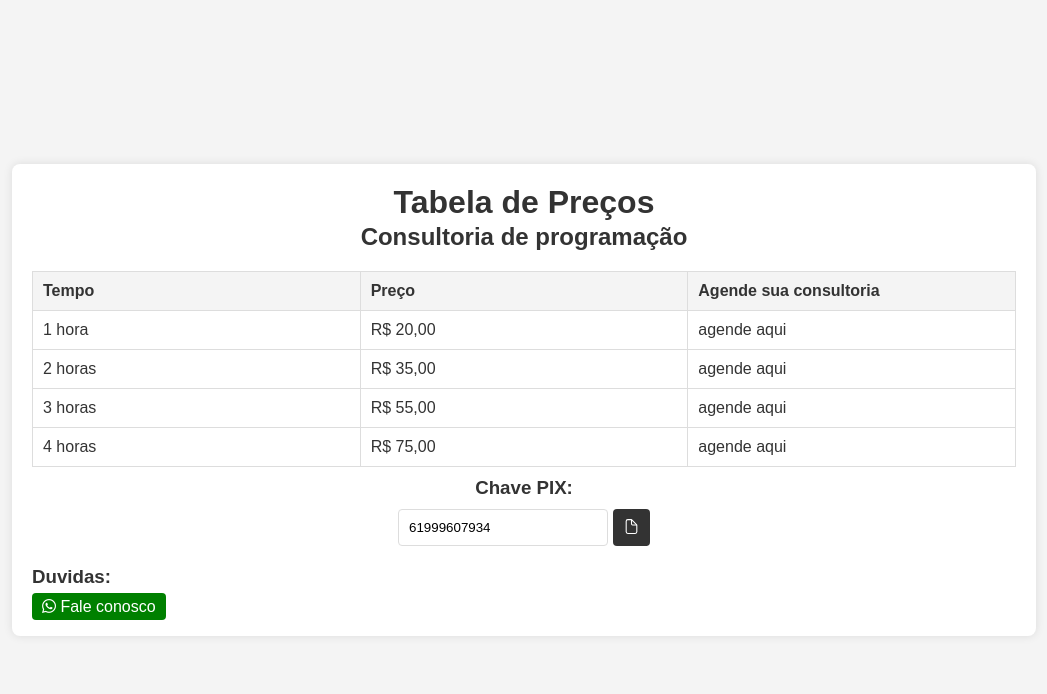
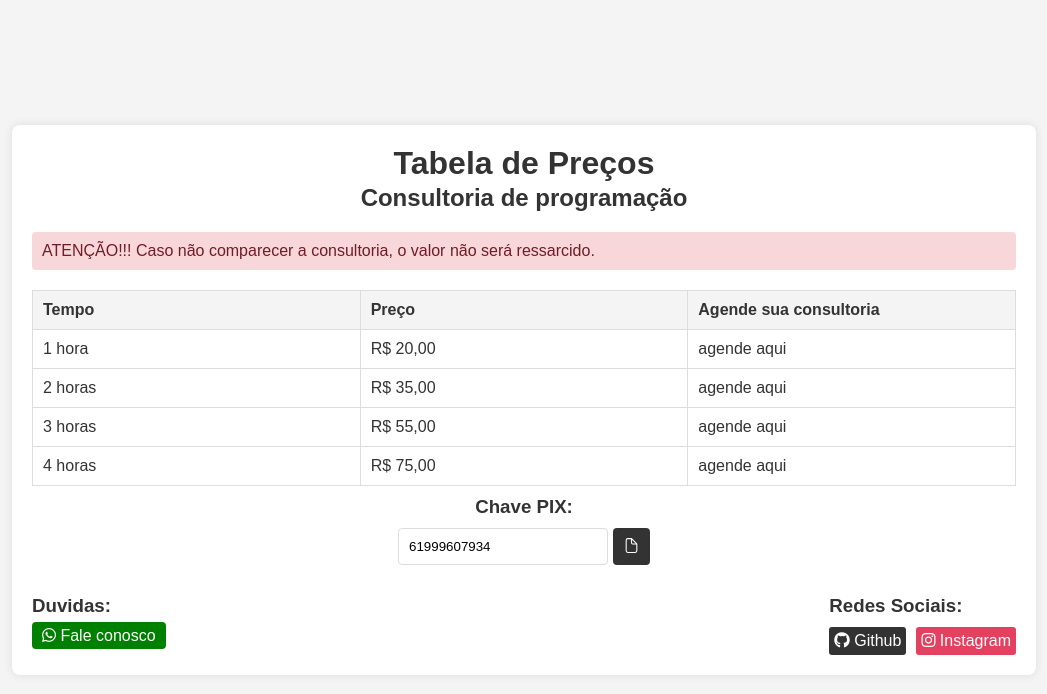
Before and after one commit to carlosvfb/consultoria-site, a plain HTML site: page index.html in a window 1280 px wide. Shown: the whole page, without its empty margins (116-1163 px from the left). Drawn offline with nearby package versions, Linux system fonts and the light colour scheme.

Commit message:
adicionando redes sociais e warning

```diff
--- a/index.html
+++ b/index.html
@@ -9,9 +9,10 @@
     <link rel="stylesheet" href="./src/css/style.css" />
   </head>
   <body>
-    <div class="container">
+    <main class="container">
       <h1>Tabela de Preços</h1>
       <h2>Consultoria de programação</h2>
+      <p class="warning">ATENÇÃO!!! Caso não comparecer a consultoria, o valor não será ressarcido.</p>
       <table>
         <thead>
           <tr>
@@ -50,11 +51,23 @@
             <button onclick="copyPixKey()"><ion-icon name="document-outline"></ion-icon></button>
         </div>
       </div>
-      <div class="duvidas">
-        <h3>Duvidas:</h3>
-        <a href="https://wa.me/5561999607934" target="_blank"><i class="fa-brands fa-whatsapp"></i> Fale conosco</a>
+      <div class="footer">
+        <div class="duvidas">
+          <h3>Duvidas:</h3>
+          <a href="https://wa.me/5561999607934" target="_blank"><i class="fa-brands fa-whatsapp"></i> Fale conosco</a>
+        </div>
+
+
+
+        <div class="redes-sociais">
+          <h3>Redes Sociais:</h3>
+          <div class="social-icons">
+            <a class="github" href="https://github.com/carlosvfb" target="_blank"><i class="fab fa-github"></i> Github</a>
+            <a class="instagram" href="https://www.instagram.com/_.carlosvfb._" target="_blank"><i class="fab fa-instagram"></i> Instagram</a>
+          </div>
+        </div>
       </div>
-    </div>
+    </main>
     <script
       type="module"
       src="https://unpkg.com/ionicons@7.1.0/dist/ionicons/ionicons.esm.js"
--- a/src/css/style.css
+++ b/src/css/style.css
@@ -17,6 +17,14 @@ body {
     background-color: #fff;
     border-radius: 8px;
     box-shadow: 0 0 10px rgba(0, 0, 0, 0.1);
+}
+
+.warning {
+    background-color: #f8d7da;
+    color: #721c24;
+    padding: 10px;
+    border-radius: 4px;
+    margin-bottom: 20px;
 }
 
 h1 {
@@ -99,15 +107,54 @@ h3 {
     margin-bottom: 10px;
 }
 
-.duvidas {
-    margin-top: 20px;
+.social-icons {
+    display: flex;
+    gap: 10px;
+
+    a.github {
+        color: #fff;
+        padding: 5px;
+        border-radius: 3px;
+        background-color: #333;
+        transition: color 0.3s;
+        text-decoration: none;
+    }
+
+    a.github:hover {
+        background-color: gray;
+    }
+
+    a.instagram {
+        color: #fff;
+        padding: 5px;
+        border-radius: 3px;
+        background-color: #e4405f;
+        transition: color 0.3s;
+        text-decoration: none;
+    }
+
+    a.instagram:hover {
+        background-color: #c0392b;
+    }
+}
+
+.footer {
+    display: flex;
+    justify-content: space-between;
+    margin-top: 30px;
 }
 
 .duvidas a {
-    margin-top: 20px;
     color: #fff;
     text-decoration: none;
     background-color: green;
     padding: 5px 10px;
     border-radius: 4px;
 }
+
+.redes-socais {
+    margin-top: 20px;
+    display: flex;
+    flex-direction: column;
+    gap: 10px;
+}
```
